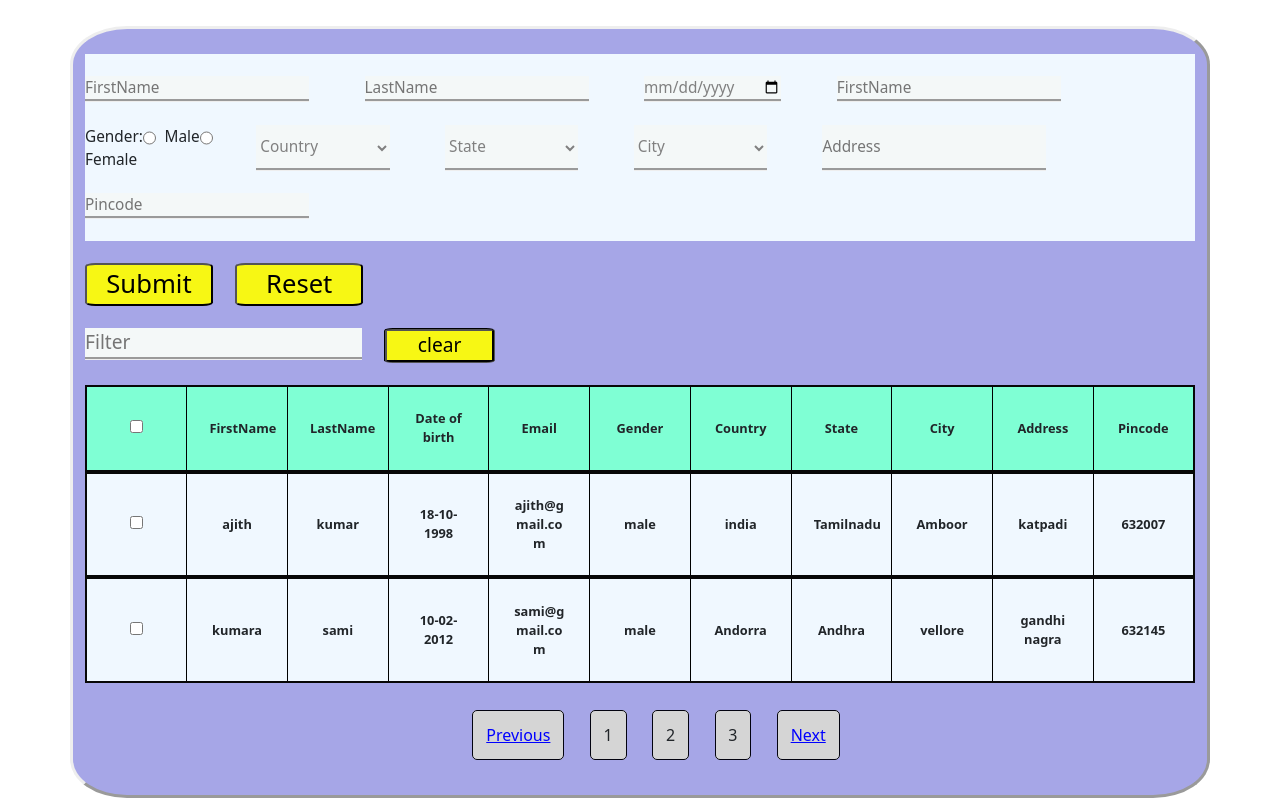
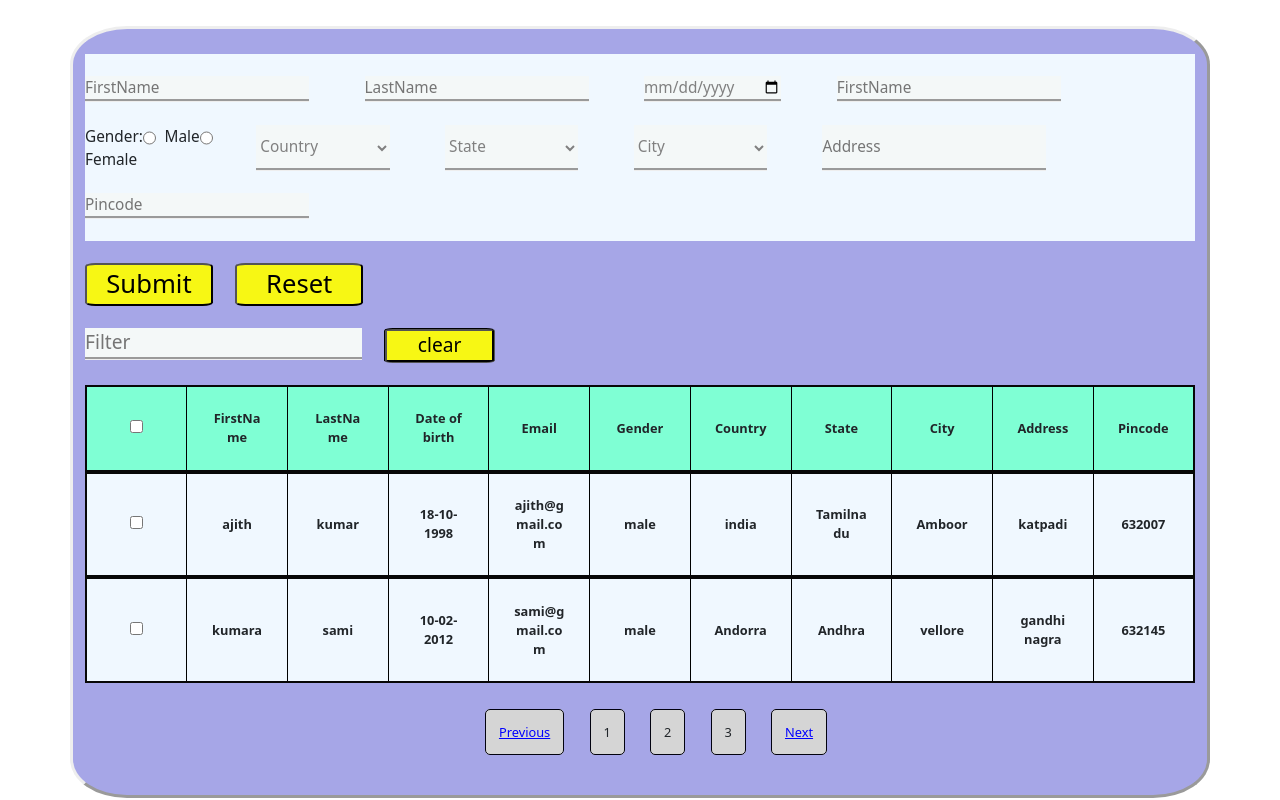
Before and after one commit to Ajithkumar1810/pagenation, a React (Create React App) app: page / in a window 1280 px wide. Built offline with nearby package versions, Linux system fonts and the light colour scheme.

Commit message:
7th commit

```diff
--- a/src/Pagegrid.css
+++ b/src/Pagegrid.css
@@ -28,6 +28,7 @@ table {
      padding: 2%;
      font-size: 1vmax;
      font-weight: bold;
+     word-wrap: break-word;
   }
   td[id="email"]{
         word-wrap: break-word;
@@ -47,6 +48,7 @@ table {
     display: flex;
     justify-content: center;
     margin-top: 2vh;
+    font-size: 1vmax;
 
   }
   .paginationbutton a{
```
